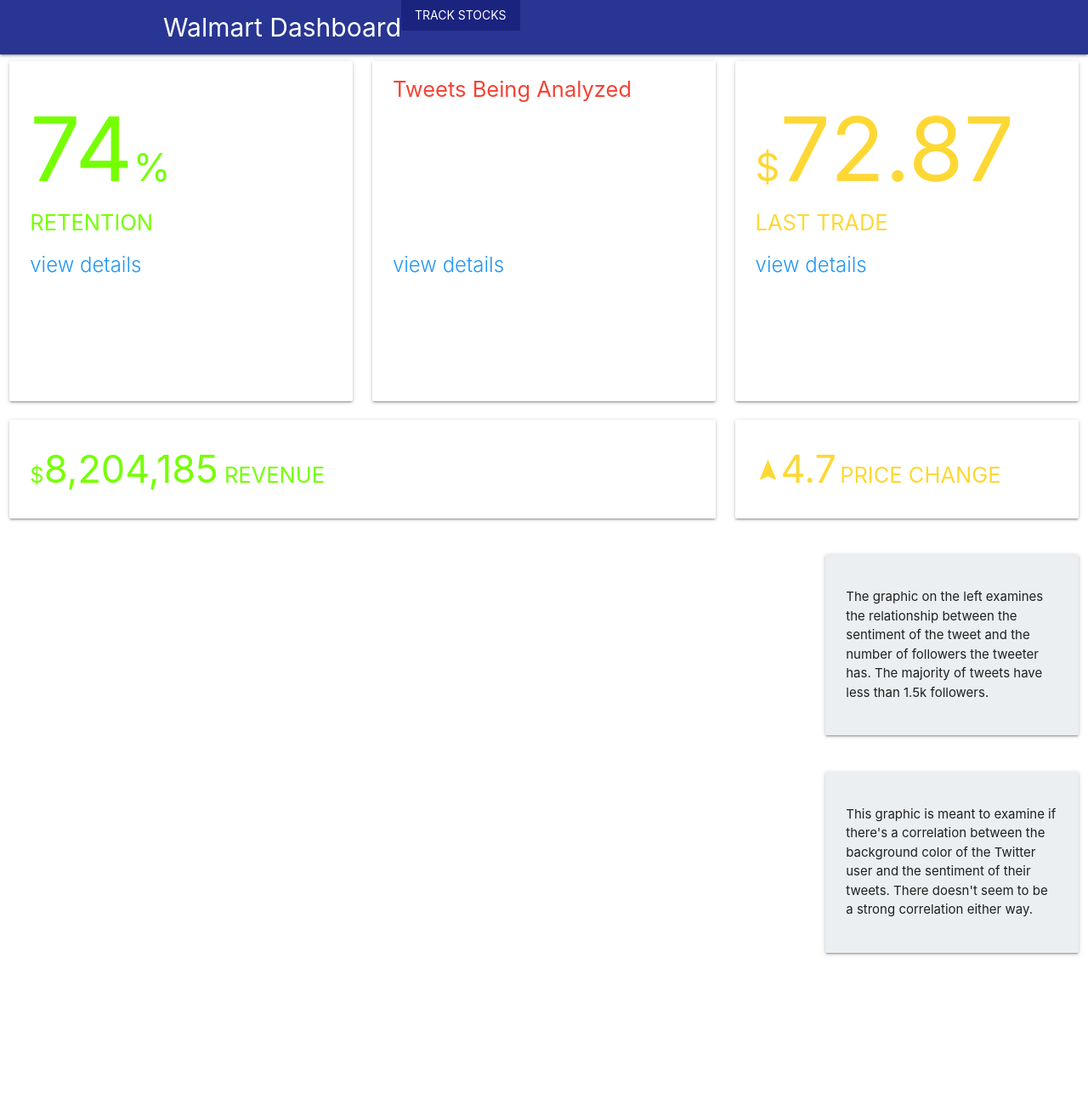
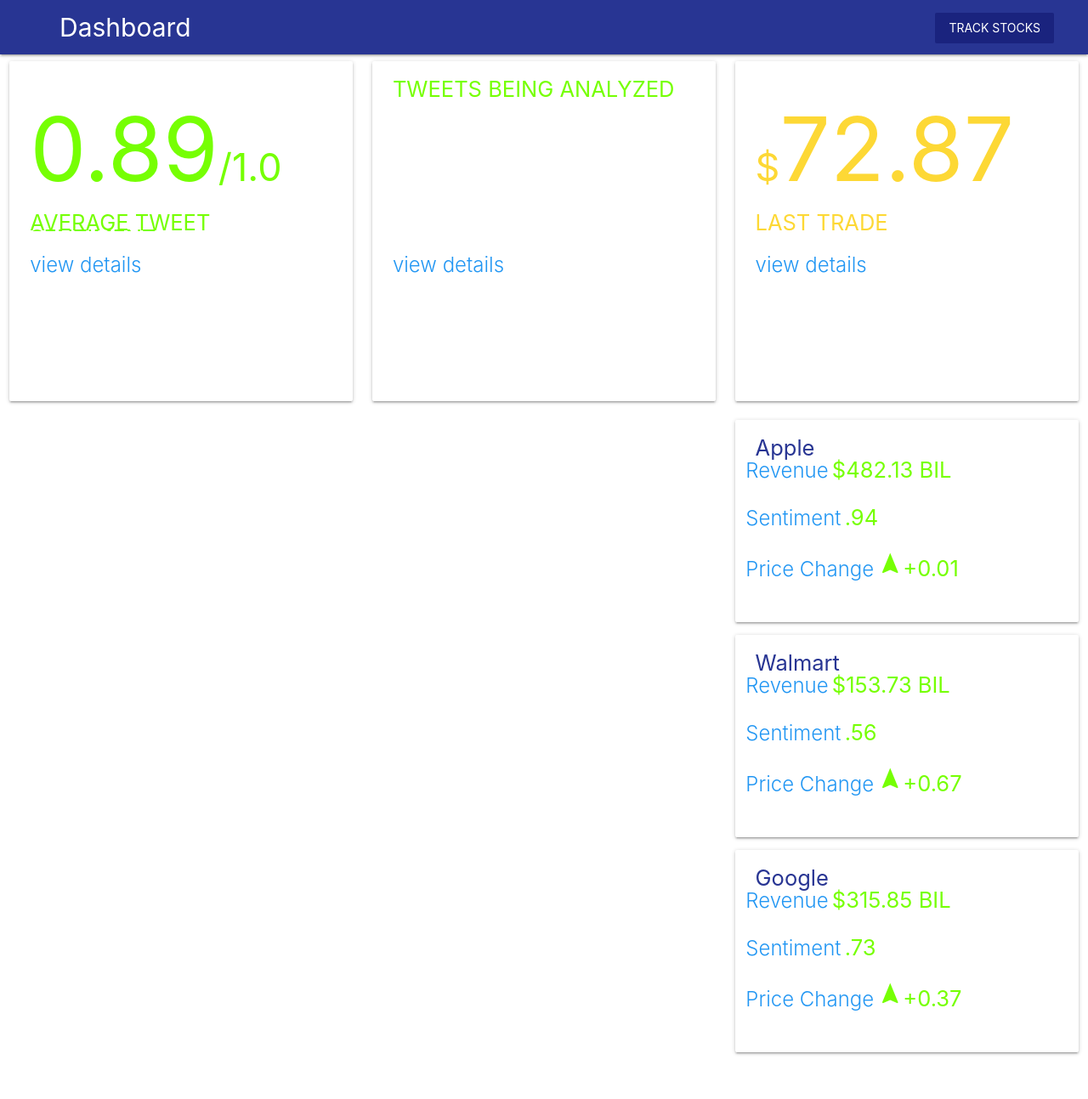
Before and after one commit to pwill2/ExchangeHack, a Django app: page /smh2/ in a window 1280 px wide. Shown: the whole page at 85% size. Before the commit the page ends 1124 px from the top, so only its background shows below. Run offline with Django 3.2, Linux system fonts and the light colour scheme; some libraries are stand-ins or nearby versions.

Commit message:
Adjusted layout and fixed KPIs so they made more sense

```diff
--- a/smh/smh2/static/smh2/style.css
+++ b/smh/smh2/static/smh2/style.css
@@ -13,6 +13,7 @@ a {
 
 .page-title {
     font-size: 2em;
+    padding-left: 70px;
 }
 
 .card-title {
@@ -31,8 +32,21 @@ a {
     color: #76ff03;
 }
 
+.green {
+    color: #76ff03;
+}
+
 .kpi-red {
     color: #f44336;
+}
+
+.kpi-blue {
+    color: #283593;
+}
+
+.kpi-blue-details {
+    font-size: 24px;
+    font-weight: 300;
 }
 
 .kpi-yellow {
@@ -59,3 +73,12 @@ a {
 .card-title {
     color: #76ff03;
 }
+
+.menu-button {
+    padding-top: 15px;
+    padding-right: 40px;
+}
+
+.company_details > col {
+    padding: 0; !important
+}
--- a/smh/smh2/templates/smh2/index.html
+++ b/smh/smh2/templates/smh2/index.html
@@ -20,31 +20,30 @@
 
     <body onload="initViz(); initViz2();">
         <nav class="top-nav">
-            <div class="container">
+            <!-- <div class="container"> -->
                 <div class="nav-wrapper">
-                    <a class="page-title left">Walmart Dashboard</a>
-                    <div class="valign-wrapper">
+                    <a class="page-title left">Dashboard</a>
+                    <div class="menu-button">
                         <a class="waves-effect waves-light btn-flat indigo darken-4 white-text center-align right" action="/startTrack/" method="POST" id="trackStocks">Track Stocks</a>
                     </div>
                 </div> <!-- nav-wrapper -->
-            </div>  <!-- container -->
+            <!-- </div>  <! container -->
         </nav>
 
         <div class="row">
             <div class="col s12 m4">
                 <div class="card medium">
                     <div class="card-content card-content-top">
-                        <p><span class="kpi kpi-green">74</span><span class="kpi-green kpi-subtext">%</span></p>
-                        <p><span class="kpi-green kpi-desc">RETENTION</span></p>
+                        <p><span class="kpi kpi-green">0.89</span><span class="kpi-green kpi-subtext">/1.0</span></p>
+                        <p><span class="kpi-green kpi-desc">AVERAGE TWEET SENTIMENT</span></p>
                     </div>
                     <div class="card-content">
                         <span class="card-title activator blue-text accent-3">view details
                         </span>
                     </div>
                     <div class="card-reveal">
-                        <span class="card-title">Target: 70%</span><i class="material-icons right">close</i>
-                        <div id="tabGraph1"></div>
-                        INSERT GRAPH RETENTION
+                        <span class="card-title black-text">Details: <i class="material-icons right">close</i></span>
+                        <p>This score can range from -1 to 1. The closer this average sentiment is 1.0, the more positive the tweet was. If the sentiment is closer to -1.0, the tweet was more negative.</p>
                     </div>
                 </div>
             </div> <!-- end of column 1 -->
@@ -52,15 +51,15 @@
             <div class="col s12 m4">
                 <div class="card medium">
                     <div class="card-content card-content-top">
-                        <p><span class="kpi-red kpi-subtext"  id='tweetCount'></span></p>
-                        <p><span class="kpi-red kpi-desc">Tweets Being Analyzed</span></p>
+                        <p><span class="kpi kpi-green"  id='tweetCount'></span></p>
+                        <p><span class="kpi-green kpi-desc">TWEETS BEING ANALYZED</span></p>
                     </div>
                     <div class="card-content">
                         <span class="card-title activator blue-text accent-3">view details
                         </span>
                     </div>
                     <div class="card-reveal">
-                        <span class="card-title red-text"></span><i class="material-icons right">close</i>
+                        <span class="card-title black-text">Target: 43k Tweets<i class="material-icons right">close</i></span>
                     </div>
                 </div>
             </div> <!-- end of column 2 -->
@@ -76,8 +75,31 @@
                         </span>
                     </div>
                     <div class="card-reveal">
-                    <span class="card-title yellow-text">Target: $79.32</span><i class="material-icons right">close</i>
-                    INSERT GRAPH ON STOCK PRICE
+                        <span class="card-title yellow-text">Target: $79.32<i class="material-icons right">close</i></span>
+                        <div class="row">
+                            <div class="col s6">
+                                <p>A YEAR AGO: </p>
+                            </div>
+                            <div class="col s6">
+                                <p>$80.32</p>
+                            </div>
+                        </div> <!-- 1 yrs -->
+                        <div class="row">
+                            <div class="col s6">
+                                <p>2 YEARS AGO: </p>
+                            </div>
+                            <div class="col s6">
+                                <p>$78.32 </p>
+                            </div>
+                        </div> <!-- 2 yrs -->
+                        <div class="row">
+                            <div class="col s6">
+                                <p>3 YEARS AGO: </p>
+                            </div>
+                            <div class="col s6">
+                                <p>$75.90 </p>
+                            </div>
+                        </div> <!-- 3 yrs -->
                     </div>
                 </div>
             </div> <!-- end of column 3 -->
@@ -85,42 +107,64 @@
 
         <div class="row">
             <div class="col s8">
-                <div class="card">
-                    <div class="card-content">
-                        <p><span class="kpi-green kpi-desc">$</span><span class="kpi kpi-green kpi-subtext-full">8,204,185</span><span class="kpi-green kpi-desc"> REVENUE</span></p>
+                <div id="followersViz"></div>
+                <div id="colorViz"></div>
             </div>
-                </div>
-            </div> <!-- end of column 1-->
+
             <div class="col s4">
                 <div class="card">
                     <div class="card-content">
-                        <p><span class="kpi-yellow kpi-subtext"><i class="small material-icons"> navigation</i></span><span class="kpi kpi-yellow kpi-subtext-full">4.7</span> <span class="kpi-yellow kpi-desc">PRICE CHANGE</span></p>
+                        <p><span class="kpi-blue kpi-desc">Apple</span></p>
+                        <div class="row">
+                            <span class="kpi-blue-details blue-text accent-3">Revenue</span>
+                            <span class="kpi kpi-green kpi-desc">  $482.13 BIL</span>
+                        </div>
+                        <div class="row">
+                            <span class="kpi-blue-details blue-text accent-3">Sentiment</span>
+                            <span class="kpi kpi-green kpi-desc pull-right"> .94</span>
+                        </div>
+                        <div class="row">
+                            <span class="kpi-blue-details blue-text accent-3">Price Change</span>
+                            <span class="kpi kpi-green kpi-desc pull-right"><i class="small material-icons"> navigation</i>+0.01</span>
                         </div>
                     </div>
-            </div> <!-- end of column 2-->
-        </div> <!-- end of row 2-->
-
+                </div>
+                <div class="card">
+                    <div class="card-content">
+                        <p><span class="kpi-blue kpi-desc">Walmart</span></p>
                         <div class="row">
-            <div class="col s9">
-                <div id="followersViz"></div>
+                            <span class="kpi-blue-details blue-text accent-3">Revenue</span>
+                            <span class="kpi kpi-green kpi-desc">  $153.73 BIL</span>
                         </div>
-            <div class="col s3">
-                <div class="card-panel blue-grey lighten-5">
-                    <p>The graphic on the left examines the relationship between the sentiment of the tweet and the number of followers the tweeter has. The majority of tweets have less than 1.5k followers. </p>
+                        <div class="row">
+                            <span class="kpi-blue-details blue-text accent-3">Sentiment</span>
+                            <span class="kpi kpi-green kpi-desc pull-right"> .56</span>
+                        </div>
+                        <div class="row">
+                            <span class="kpi-blue-details blue-text accent-3">Price Change</span>
+                            <span class="kpi kpi-green kpi-desc pull-right"><i class="small material-icons"> navigation</i>+0.67</span>
                         </div>
                     </div>
-        </div> <!-- end of row 3-->
-
+                </div>
+                <div class="card">
+                    <div class="card-content">
+                        <p><span class="kpi-blue kpi-desc">Google</span></p>
                         <div class="row">
-            <div class="col s9">
-                <div id="colorViz"></div>
+                            <span class="kpi-blue-details blue-text accent-3">Revenue</span>
+                            <span class="kpi kpi-green kpi-desc">  $315.85 BIL</span>
                         </div>
-            <div class="col s3">
-                <div class="card-panel blue-grey lighten-5">
-                    <p>This graphic is meant to examine if there's a correlation between the background color of the Twitter user and the sentiment of their tweets. There doesn't seem to be a strong correlation either way.  </p>
+                        <div class="row">
+                            <span class="kpi-blue-details blue-text accent-3">Sentiment</span>
+                            <span class="kpi kpi-green kpi-desc pull-right"> .73</span>
+                        </div>
+                        <div class="row">
+                            <span class="kpi-blue-details blue-text accent-3">Price Change</span>
+                            <span class="kpi kpi-green kpi-desc pull-right"><i class="small material-icons"> navigation</i>+0.37</span>
                         </div>
                     </div>
-        </div> <!-- end of row 4 -->
+                </div>
+            </div> <!-- end of row 2-->
+        </div>
 
         {% block footer %}
             <!--Import jQuery before materialize.js-->
```
Lines whose indentation alone changed are shown as unchanged.
